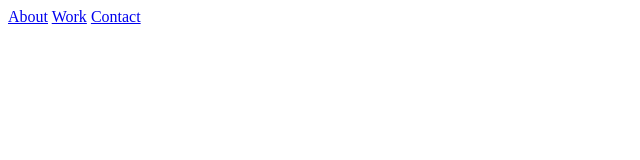
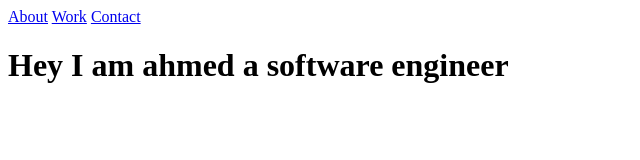
Before and after one commit to ahmedScripts/Portfolio, a plain HTML site: page index.html in a window 1280 px wide. Shown: the whole page, without its empty margins (0-640 px from the left). Drawn offline with Linux system fonts and the light colour scheme.

Commit message:
5th commit

```diff
--- a/index.html
+++ b/index.html
@@ -13,8 +13,12 @@
         <a href="#contact">Contact</a>
       </nav>
     </header>
-    <div id="about"></div>
-    <div id="work"></div>
+    <div id="about">
+        <h1>Hey I am ahmed a <span>software engineer</span></h1>
+    </div>
+    <div id="work">
+
+    </div>
     <div id="contact"></div>
     <footer></footer>
   </body>
```
